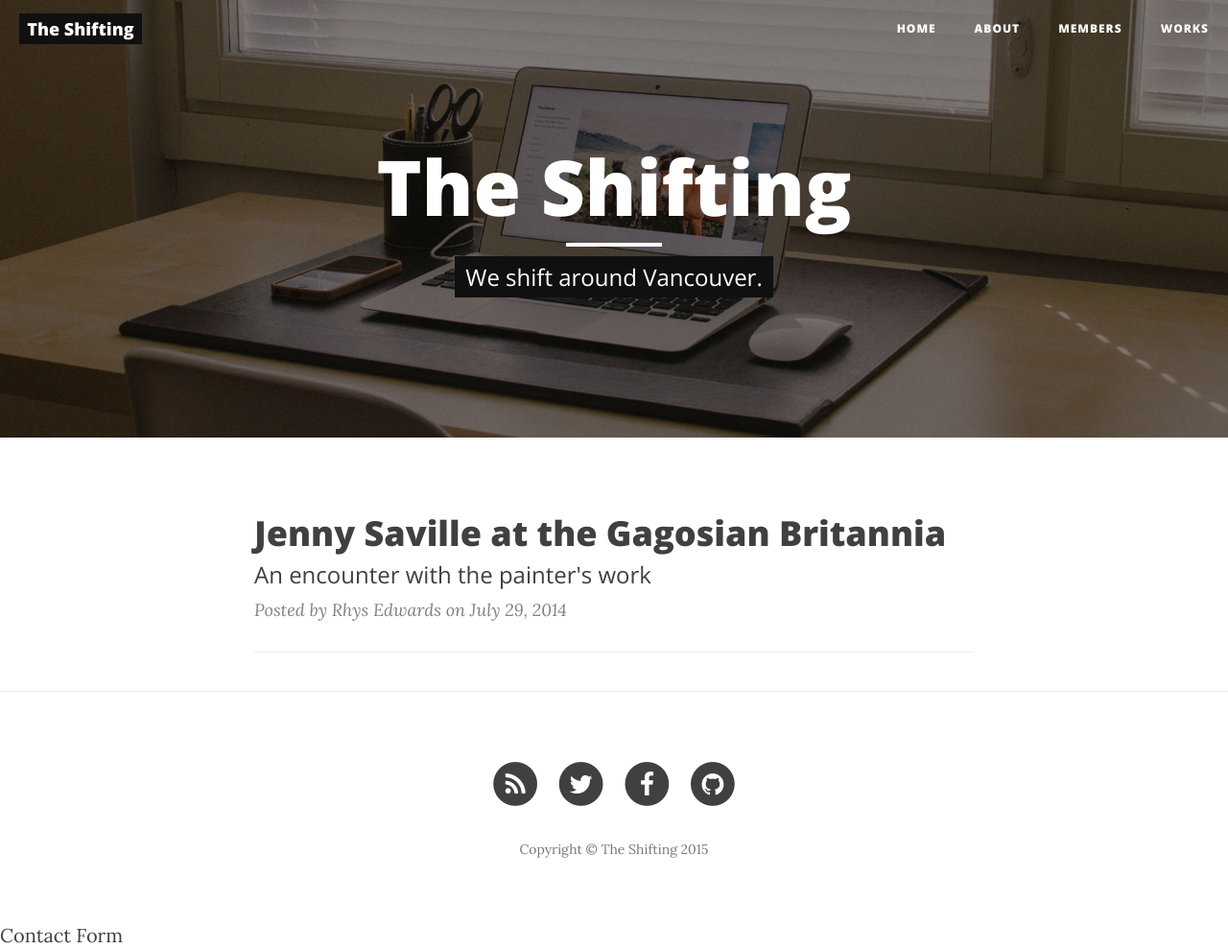
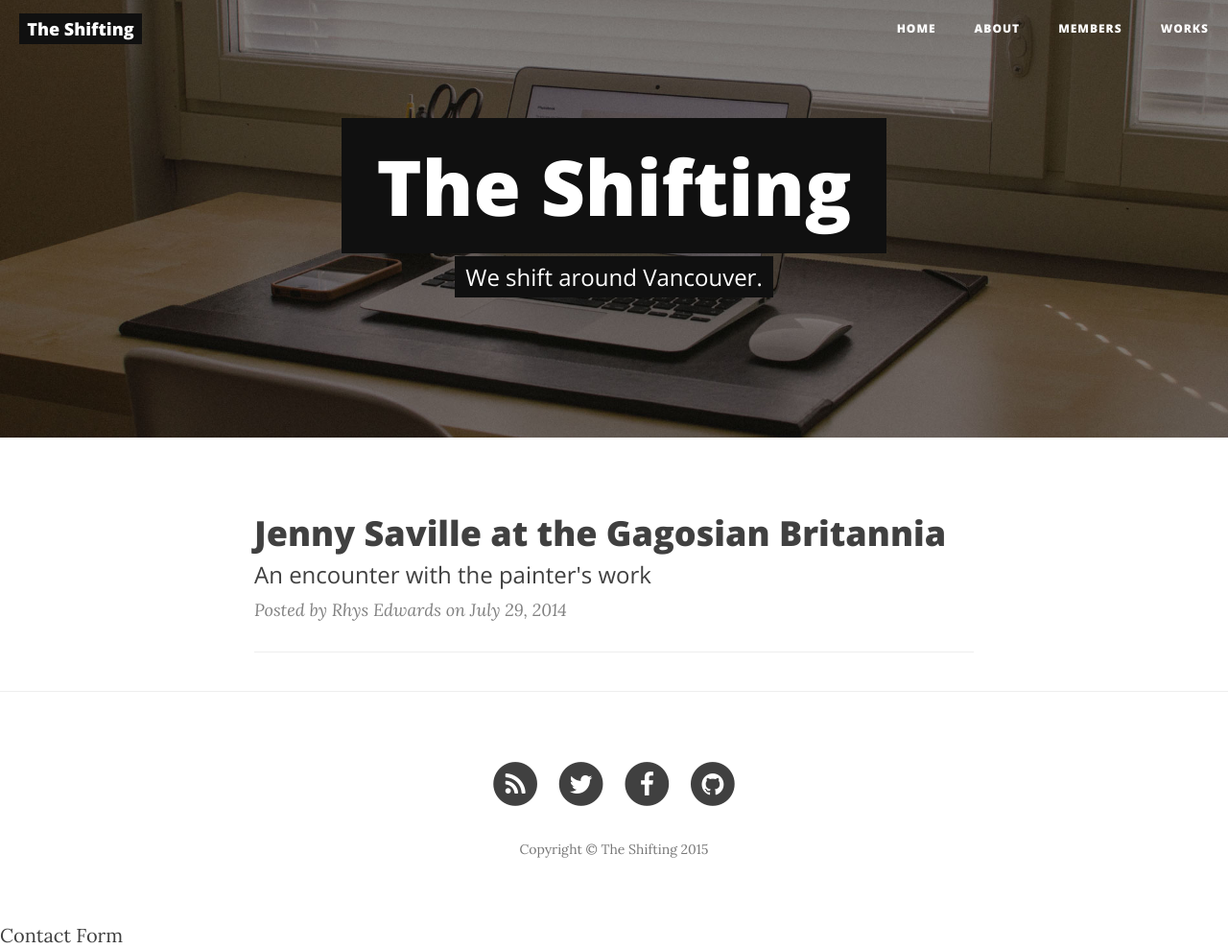
Before and after one commit to adriandgr/shifting-website, a Jekyll site: the page built from index.html, in a window 1280 px wide. Shown: the whole page at 96% size. Built offline with Jekyll 4.4.1, drawn with Linux system fonts in a browser that asks for light colours; nearby versions of some CDN libraries; the list of posts is cut into pages by our own code.

```diff
--- a/_layouts/page.html
+++ b/_layouts/page.html
@@ -8,7 +8,13 @@
         <div class="row">
             <div class="col-lg-8 col-lg-offset-2 col-md-10 col-md-offset-1">
                 <div class="site-heading">
-                    <h1>{% if page.title %}{{ page.title }}{% else %}{{ site.title }}{% endif %}</h1>
+                    <h1>
+                      {% if page.title %}
+                      <mark>&nbsp;{{ page.title }}&nbsp;</mark>
+                      {% else %}
+                      <mark>&nbsp;{{ site.title }}&nbsp;</mark>
+                      {% endif %}
+                    </h1>
                     <hr class="small">
                     <span class="subheading">
                       <mark>&nbsp;{{ page.description }}&nbsp;</mark>
```
